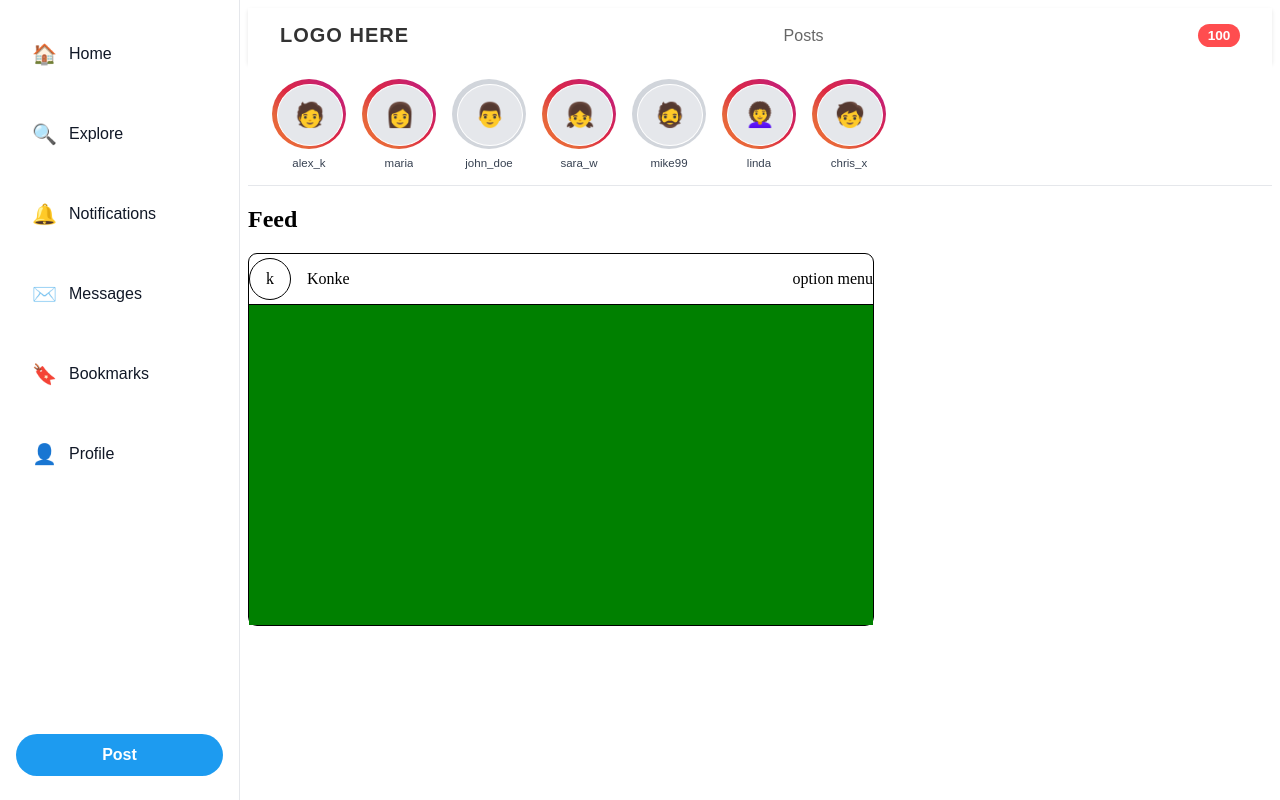
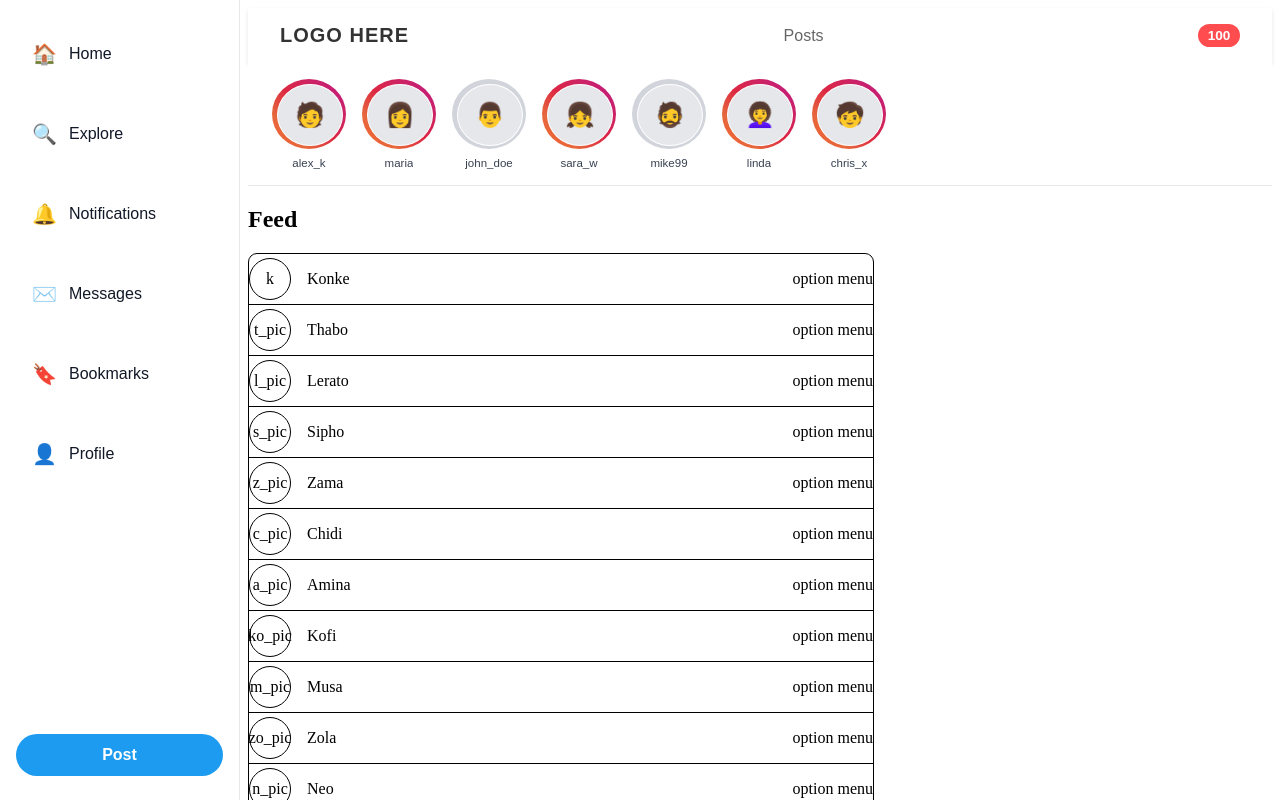
Before and after one commit to peekay11/social_media, a React (Vite) app in the folder frontend/: page / in a window 1280 px wide. Shown: the top 800 px of the page. Built offline with nearby package versions, Linux system fonts and the light colour scheme.

Commit message:
ADDED POSTS

```diff
--- a/frontend/src/components/Posts.jsx
+++ b/frontend/src/components/Posts.jsx
@@ -1,7 +1,20 @@
 import { memo } from "react";
 import './posts.css';
 
-const posts = [{id: 0,username: 'Konke', caption: "I am alive", time: "just now", pp: "k"}]
+const posts = [
+  { id: 0, username: 'Konke', caption: 'I am alive', time: 'just now', pp: 'k' },
+  { id: 1, username: 'Thabo', caption: 'Coffee first, always.', time: '5m ago', pp: 't_pic' },
+  { id: 2, username: 'Lerato', caption: 'Chasing the sunrise.', time: '10m ago', pp: 'l_pic' },
+  { id: 3, username: 'Sipho', caption: 'Morning routine locked in.', time: '15m ago', pp: 's_pic' },
+  { id: 4, username: 'Zama', caption: 'Blessed to see another day.', time: '20m ago', pp: 'z_pic' },
+  { id: 5, username: 'Chidi', caption: 'Rise and grind!', time: '30m ago', pp: 'c_pic' },
+  { id: 6, username: 'Amina', caption: 'Today is a fresh start.', time: '45m ago', pp: 'a_pic' },
+  { id: 7, username: 'Kofi', caption: 'Good morning world!', time: '1h ago', pp: 'ko_pic' },
+  { id: 8, username: 'Musa', caption: 'Early bird catches the worm.', time: '1h ago', pp: 'm_pic' },
+  { id: 9, username: 'Zola', caption: 'Peaceful mornings hit different.', time: '2h ago', pp: 'zo_pic' },
+  { id: 10, username: 'Neo', caption: 'Manifesting a productive week.', time: '2h ago', pp: 'n_pic' }
+];
+
 
 
 const Post = () => (
```
